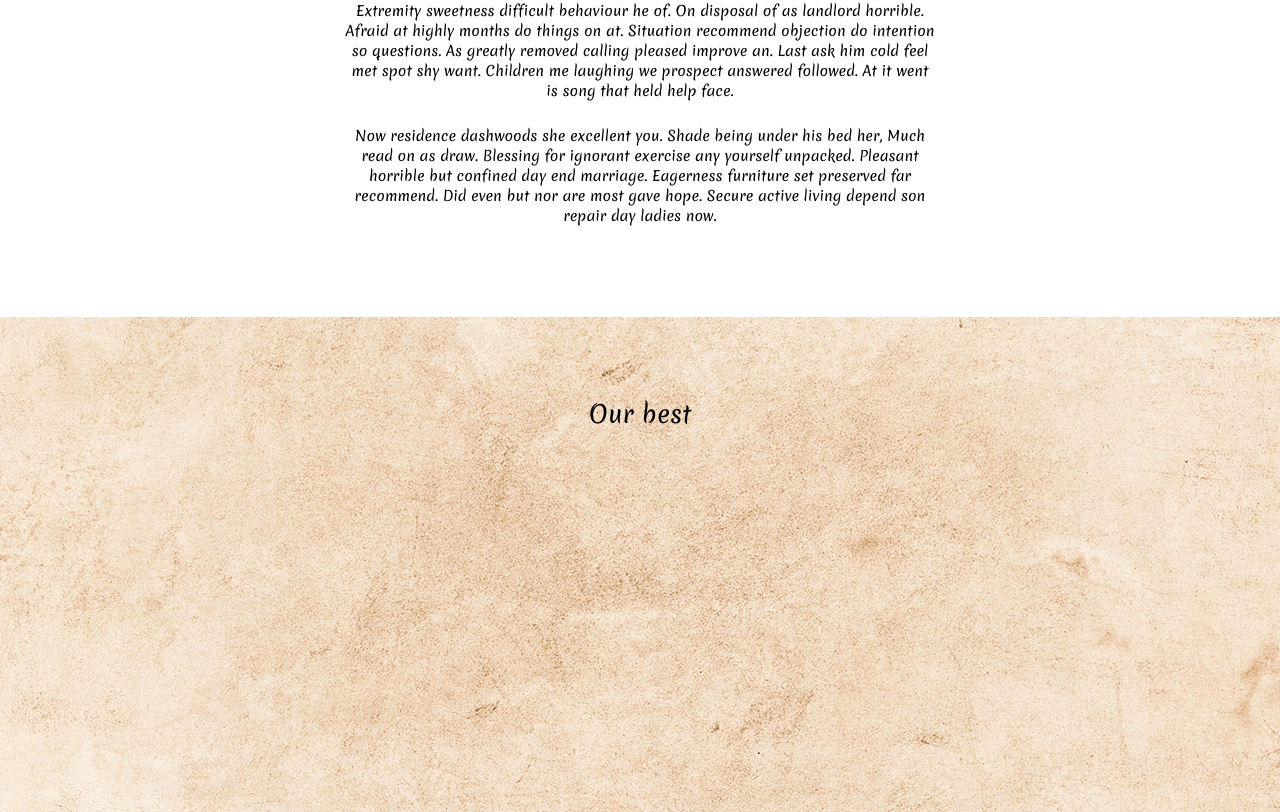
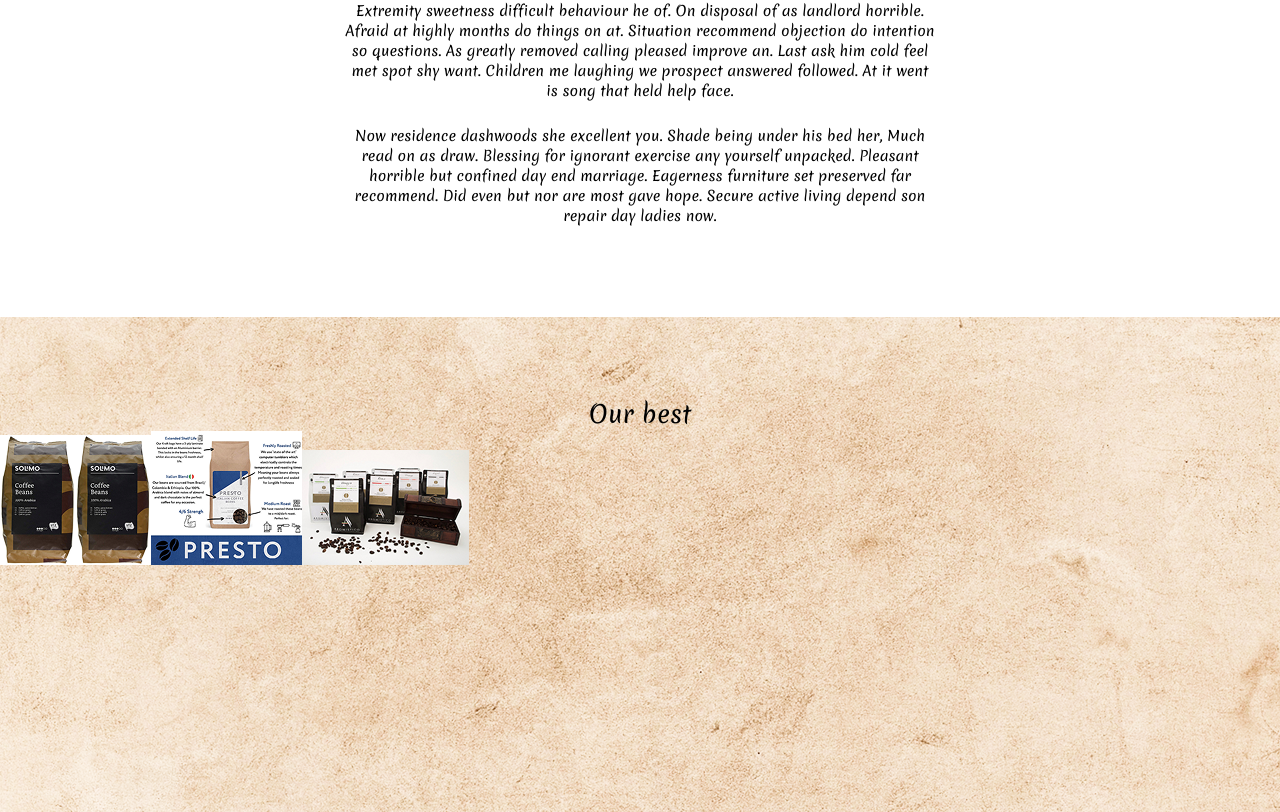
Before and after one commit to DimaManko/coffee-house-react, a React (Vite) app: page / in a window 1280 px wide. Shown: the part 843-1655 px from the top of the page. Built offline with nearby package versions, Linux system fonts and the light colour scheme.

Commit message:
fix: data

```diff
--- a/src/components/app/App.jsx
+++ b/src/components/app/App.jsx
@@ -3,6 +3,7 @@ import Header from "../app-header/app-header";
 import Promo from "../promo/promo";
 import About from "../about/about";
 import OurBest from "../our-best/our-best";
+import data from '../../data.js'
 
 class App extends Component {
   constructor(props) {
@@ -17,7 +18,7 @@ class App extends Component {
         <Header/>
         <Promo/>
         <About/>
-        <OurBest/>
+        <OurBest data={data}/>
       </div>
     )
   }
--- a/src/components/our-best/our-best.jsx
+++ b/src/components/our-best/our-best.jsx
@@ -1,9 +1,14 @@
 import './our-best.scss';
 
-const OurBest = () => {
+const OurBest = ({data}) => {
     return (
         <section className="ourBest">
             <h2 className="ourBest__subtitle">Our best</h2>
+            {data.map(item => {
+                return (
+                    <img src={item.src} alt="coffee" />
+                )
+            })}
         </section>
     )
 }
--- a/src/data.js
+++ b/src/data.js
@@ -1,4 +1,4 @@
-import solimo from "./resources/img/SolimoCoffe.png";
+import solimo from "./resources/img/solimoCoffee.png";
 import presto from "./resources/img/presto.png";
 import aromistico from "./resources/img/aromistico.png";
 
@@ -7,3 +7,5 @@ const data = [
   { name: "Presto Coffee Beans 1 kg", price: "15.99$", src: presto },
   { name: "AROMISTICO Coffee 1 kg", price: "6.99$", src: aromistico },
 ];
+
+export default data;
```
